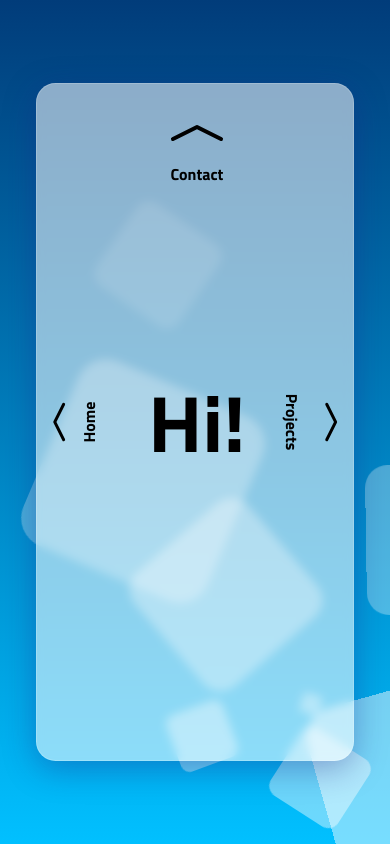
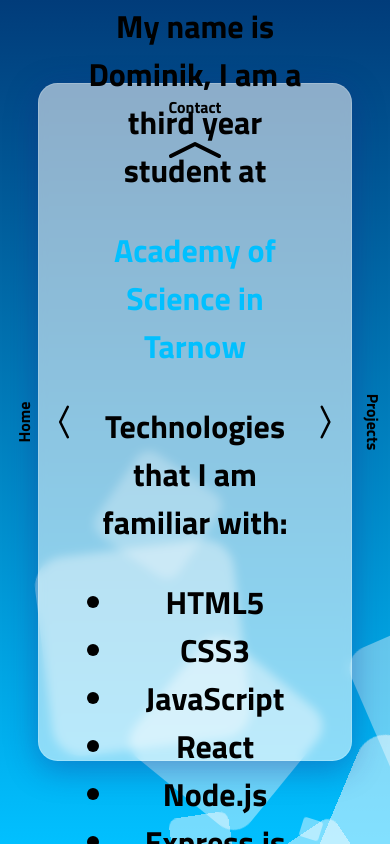
Before and after one commit to dominik-sek/portfolio_old, a React (Create React App) app: page /about in a window 390 px wide. Built offline with nearby package versions, Linux system fonts and the light colour scheme.

Commit message:
further mobile fixes

```diff
--- a/src/Components/Card.js
+++ b/src/Components/Card.js
@@ -41,7 +41,6 @@ const CardBody = styled.div`
     width:80%;
     height:90%;
     z-index:999;
-    padding-left:1%;
     background: rgba( 255, 255, 255, 0.55 );
     box-shadow: 0 8px 32px 0 rgba( 31, 38, 135, 0.37 );
     backdrop-filter: blur( 5px );
@@ -71,6 +70,7 @@ const Content = styled.section`
     height:70%;
     justify-content:center;
     align-items:center;
+    font-size:2em;
     text-align:center;
     @media (min-width: 966px) {
         font-size:2em;
--- a/src/Components/ProjectCard.js
+++ b/src/Components/ProjectCard.js
@@ -35,6 +35,11 @@ const Body = styled.div`
     min-height:20%;
     background: rgba( 255, 255, 255, 0.55 );
     margin:0.5%;
+    @media (max-width: 966px) {
+        height:100%;
+        min-height:30%;
+        margin:5%;
+    }
 
 `
 const Title = styled.div`
@@ -55,6 +60,12 @@ const Image = styled.img`
     height:100%;
     position:absolute;
     left:0;
+    @media (max-width: 966px) {
+        width:100%;
+        height:100%;
+        opacity:0.4;
+    }
+
 `
 const Description = styled.div`
     height:90%;
--- a/src/Components/Sidebar.js
+++ b/src/Components/Sidebar.js
@@ -25,7 +25,9 @@ export default function Sidebar(params) {
                 {handleDirectionArrow(params.direction, params.path)}
             </ArrowWrapper>
             <Title direction={params.direction}>{params.title}</Title>
+
         </Body>
+
     )
 };
 
@@ -40,37 +42,32 @@ const StyledLink = styled(Link)`
 const Title = styled.div`
     opacity:0;
     transition: opacity 0.3s ease-in-out;
-    font-size:2rem;
+    font-size:1.75rem;
+
+    @media (max-width: 850px) and (max-width: 1201px)  {
+        opacity:1;
+        font-size:1em;
+    }
+
     ${props => {
         if (props.direction === 'left') {
             return `
                 transform:rotate(-90deg);
-                @media (max-width: 966px) {
-                    margin:2em;
-                    }
             `
         }
         if (props.direction === 'right') {
             return `
                 transform:rotate(90deg);
-                @media (max-width: 966px) {
-                    margin:2em;
-                    }
-
             `
         }
 
     }}
-    @media (max-width: 966px) {
-        opacity:1;
-        font-size:1em;
-        position:absolute;
-    }
 `
 
 const ArrowWrapper = styled.div`
     display:flex;
     justify-content:center;
+    margin:0.5%;
     align-items:center;
     width:100%;
     height:100%;
@@ -78,6 +75,10 @@ const ArrowWrapper = styled.div`
 `
 
 const Body = styled.div`
+
+    position:absolute;
+    display:flex;
+    align-items:center;
     &:hover ${Title}{
         opacity:1;
     }
@@ -87,39 +88,41 @@ const Body = styled.div`
         switch (props.direction) {
             case 'up':
                 return `
-                top:0;
+                top:2%;
                 width:100%;
-                height:15%;
+                height:13%;
                 flex-direction:column;
-                @media (max-width: 966px) {
+                @media (max-width: 750px) and (max-width: 966px) {
                     flex-direction:column-reverse;
                     }
             `
             case 'down':
                 return `
-                bottom:0;
+                bottom:2%;
                 width:100%;
-                height:15%;
+                height:13%;
                 flex-direction:column-reverse;
-                @media (max-width: 966px) {
+                @media (max-width: 750px) and (max-width: 966px) {
                     flex-direction:column;
                     }
             `
             case 'left':
                 return `
-                left:0;
-                width:15%;
+                left:2%;
+                width:13%;
                 height:100%;
-
+                @media (max-width: 750px) and (max-width: 966px) {
+                    flex-direction:row-reverse;
+                    }
             `
             case 'right':
                 return `
-                right:0;
-                width:15%;
+                right:2%;
+                width:13%;
                 height:100%;
                 flex-direction:row-reverse;
-                @media (max-width: 966px) {
-                    flex-direction:row-reverse;
+                @media (max-width: 750px) and (max-width: 966px) {
+                    flex-direction:row;
                     }
             `
             default:
@@ -127,11 +130,6 @@ const Body = styled.div`
         }
 
     }}
-
-    position:absolute;
-    display:flex;
-    align-items:center;
-
 
     & .button-up {
         font-size:4rem;
--- a/src/Screens/About.js
+++ b/src/Screens/About.js
@@ -7,8 +7,20 @@ import Card from "Components/Card"
 const about = () =>{
     return(
         <div>
-            <h1 style={{fontSize:'5em'}} >Hi!</h1>
-
+            <h1>Hi!</h1>
+            <p>My name is Dominik, I am a third year student at </p>
+            <a style={{color:'var(--primary-color)'}}href="https://pwsztar.edu.pl/">Academy of Science in Tarnow</a>
+            <p>Technologies that I am familiar with:</p>
+            <ul>
+                <li>HTML5</li>
+                <li>CSS3</li>
+                <li>JavaScript</li>
+                <li>React</li>
+                <li>Node.js</li>
+                <li>Express.js</li>
+                <li>MongoDB</li>
+                <li>PostgreSQL</li>
+            </ul>
         </div>
 
     )
--- a/src/Screens/Home.js
+++ b/src/Screens/Home.js
@@ -22,8 +22,6 @@ export default function Home(params) {
                 <Sidebar path={'/about'} title={'About me'} direction={'down'}/>
                 <Sidebar path={'/contact'} title={'Contact'} direction={'up'}/>
 
-
-
             </Card>
         )
 };
--- a/src/index.css
+++ b/src/index.css
@@ -2,6 +2,7 @@ html{
   background: linear-gradient(to bottom, var(--secondary-color), var(--primary-color));
   width:100%;
   height:100%;
+  font-size: 1em;
 }
 
 :root{
```
